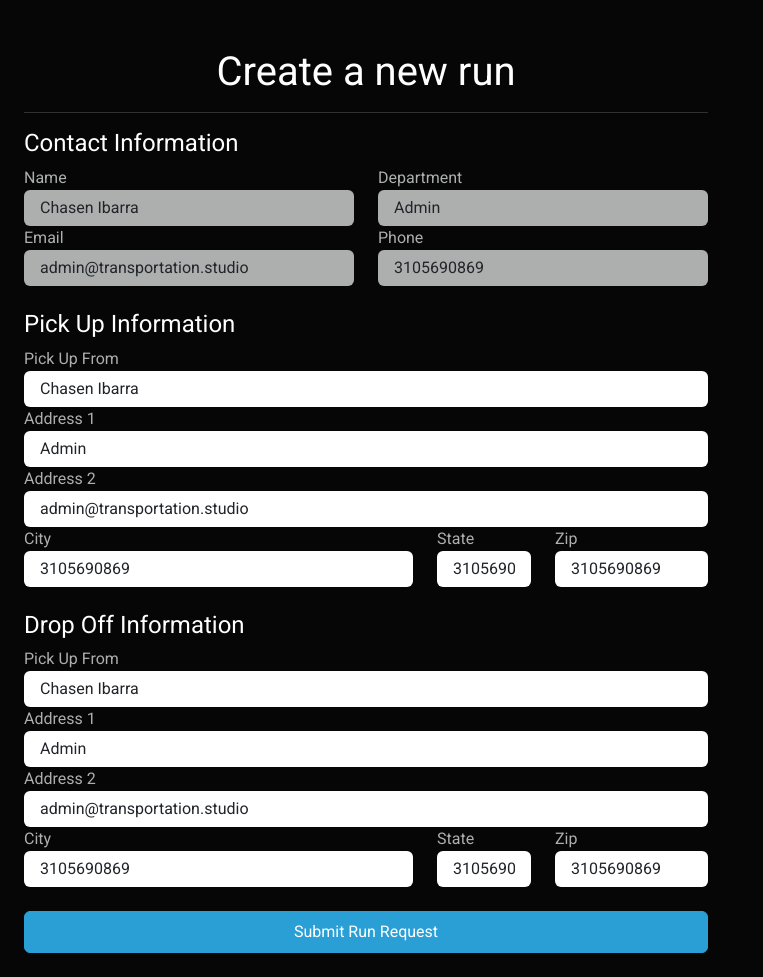
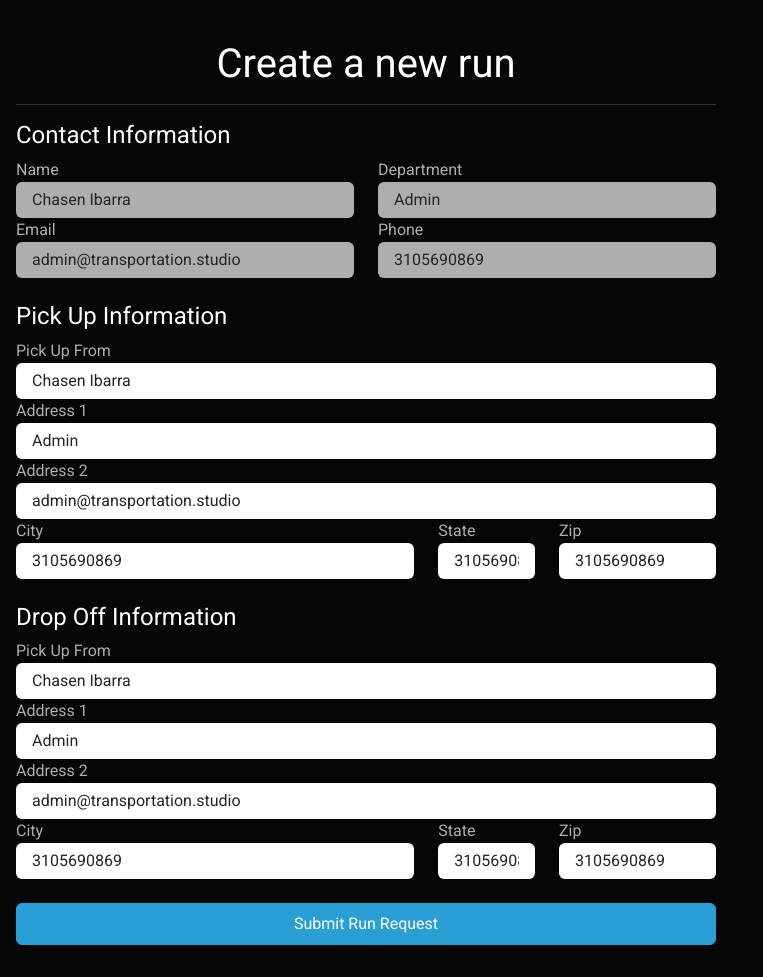
Before and after one commit to CIbarra310/on_the_day, a Django app: page /new_run in a window 1280 px wide. Shown: the part 58-1035 px from the top of the page, without its empty margins (0-763 px from the left). After the commit the page ends 1003 px from the top, so only its background shows below. Run offline with Django 5.2, Linux system fonts and the light colour scheme; a user stored in the database is signed in; some libraries are stand-ins or nearby versions.

Commit message:
Update new_run.html
Remove padding

```diff
--- a/app/templates/app/new_run.html
+++ b/app/templates/app/new_run.html
@@ -4,7 +4,7 @@
 
 {% block content %}
     <main>
-        <div class="shadow-md p-2 form-layout">
+        <div class="shadow-md form-layout">
             <h3 class="text-center">Create a new run</h3>
             <hr>
             <form method="POST" autocomplete="off" action="">
```
